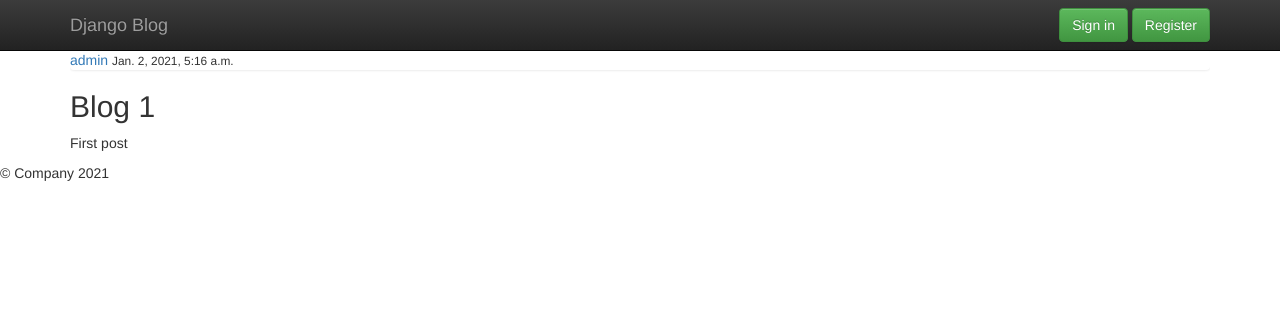
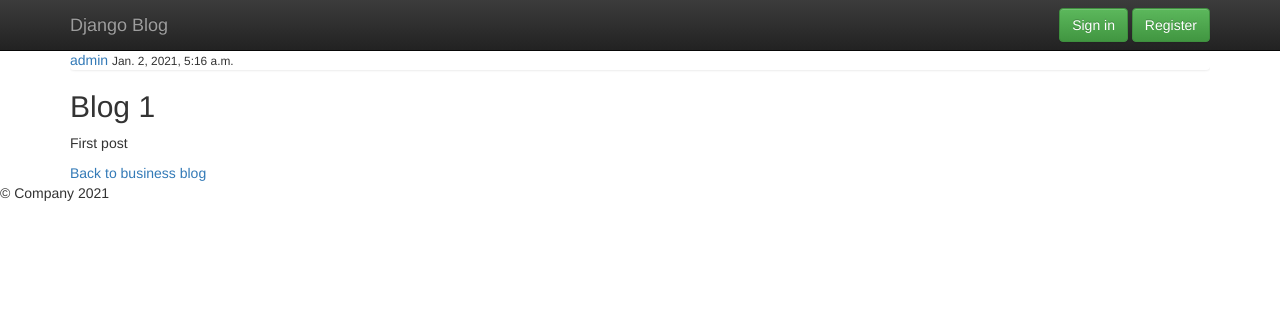
Before and after one commit to liberbell/py32, a Django app: page /post/1 in a window 1280 px wide. Shown: the top 311 px of the page. Run offline with Django 3.2, Linux system fonts and the light colour scheme; data comes from the database, SQL or seed files in the repository; some libraries are stand-ins or nearby versions.

Commit message:
postdetail2

```diff
--- a/django_project/blog/templates/blog/post_detail.html
+++ b/django_project/blog/templates/blog/post_detail.html
@@ -19,4 +19,12 @@
         {% endif %}
     </article>
 </div>
+
+<section class="container">
+    <div>
+        <section>
+            <a href="{% url 'business' %}">Back to business blog</a>
+        </section>
+    </div>
+</section>
 {% endblock content %}
```
